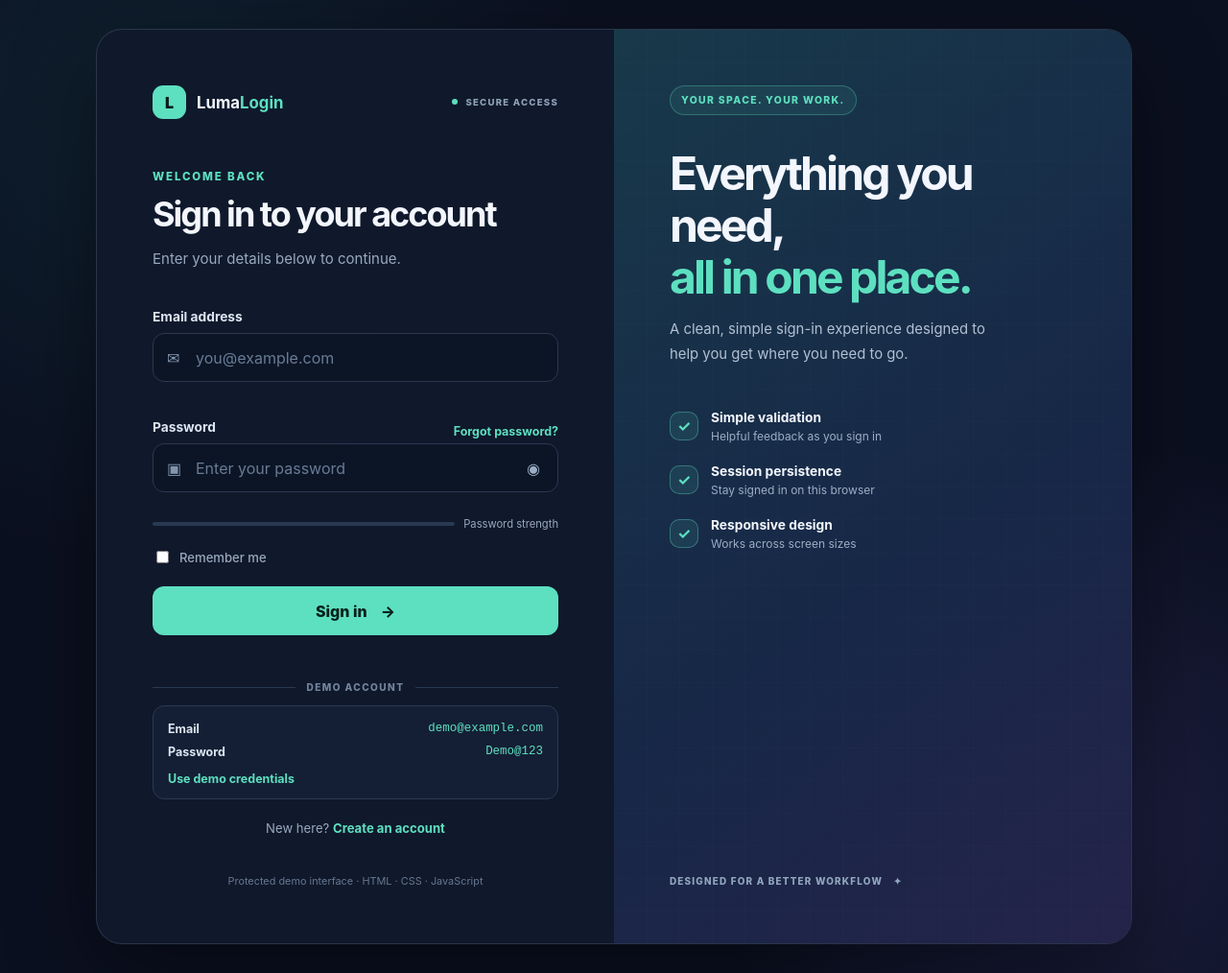
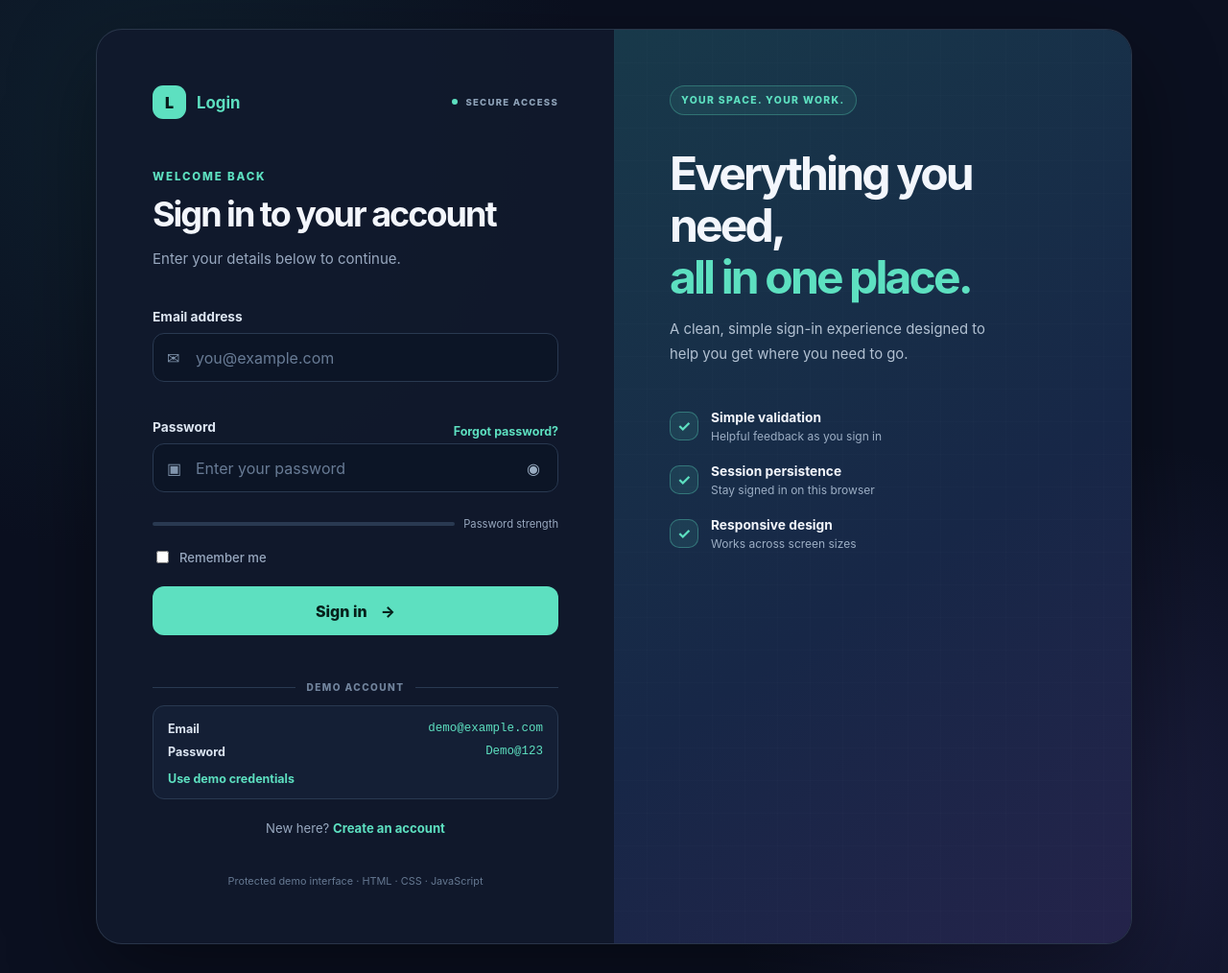
Before and after one commit to Subodh-Shahare/login-system, a plain HTML site: page index.html in a window 1280 px wide. Shown: the whole page at 96% size. Drawn offline with Linux system fonts and the light colour scheme.

Commit message:
Updated Login System project

```diff
--- a/index.html
+++ b/index.html
@@ -4,7 +4,7 @@
     <meta charset="UTF-8" />
     <meta name="viewport" content="width=device-width, initial-scale=1.0" />
     <meta name="theme-color" content="#0b1020" />
-    <title>LumaLogin — Login System</title>
+    <title>Login — Login System</title>
     <link rel="stylesheet" href="style.css" />
   </head>
   <body>
@@ -12,7 +12,7 @@
       <section class="login-card">
         <header class="brand">
           <div class="mark">L</div>
-          <b>Luma<span>Login</span></b
+          <b><span>Login</span></b
           ><small><i></i> SECURE ACCESS</small>
         </header>
         <div class="intro">
@@ -121,7 +121,7 @@
             </li>
           </ul>
         </div>
-        <small class="promo-foot">DESIGNED FOR A BETTER WORKFLOW　✦</small>
+        <small class="promo-foot"></small>
       </aside>
     </main>
     <dialog id="infoDialog">
```
